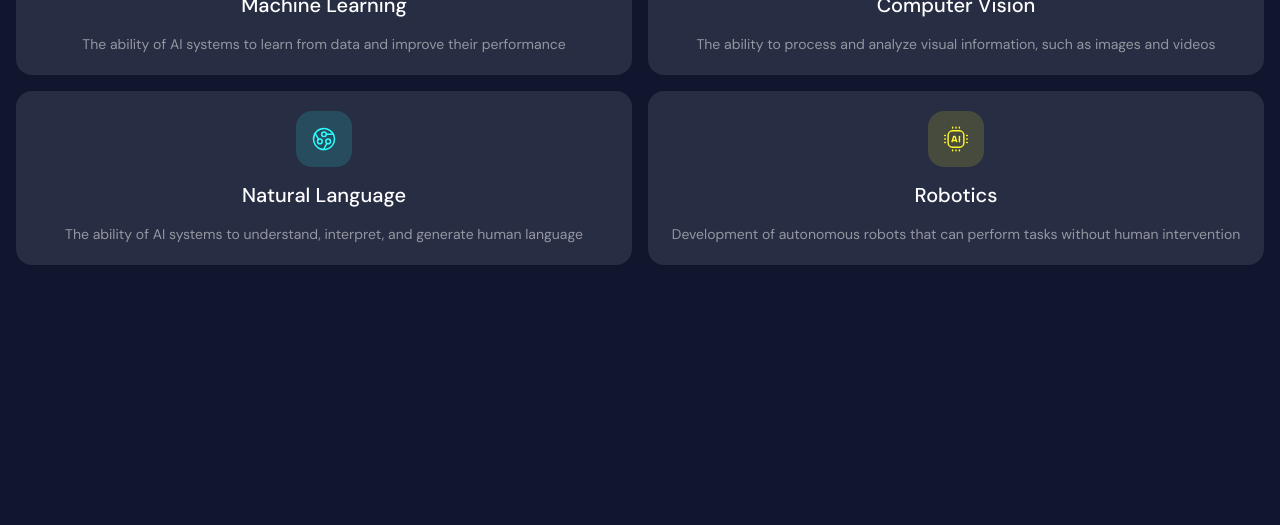
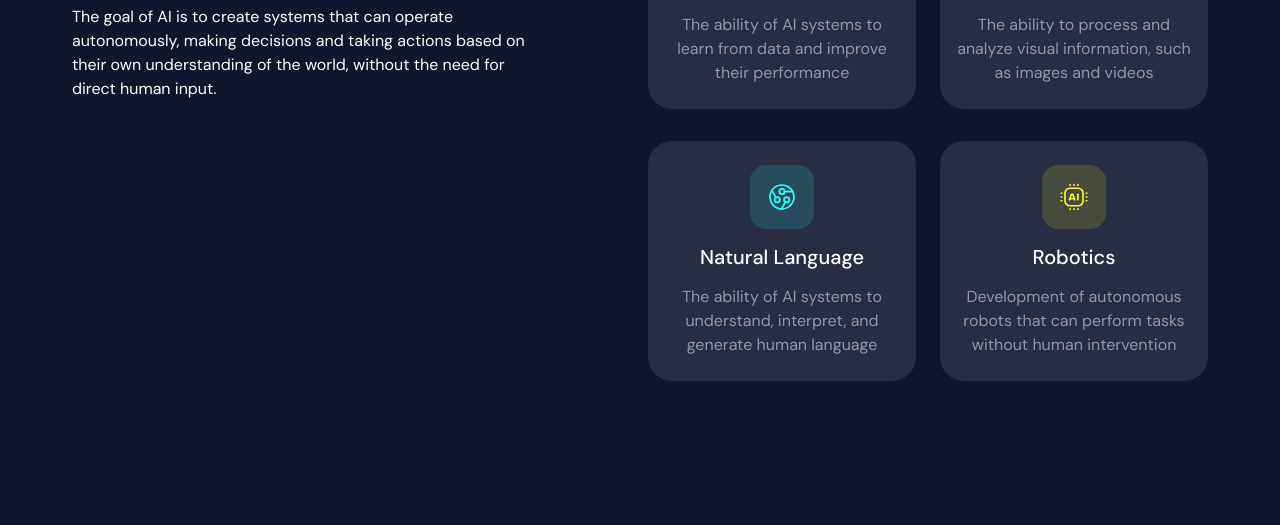
Before and after one commit to gszul/sekcja-4-obszarow-ai, a website built with Vite: page index.html in a window 1280 px wide. Shown: the part 275-800 px from the top of the page. Built offline with nearby package versions, Linux system fonts and the light colour scheme.

Commit message:
added responsive

```diff
--- a/src/global-styles/style.scss
+++ b/src/global-styles/style.scss
@@ -23,3 +23,9 @@ h1 {
 h2 {
   font: var(--font-h2);
 }
+
+@media screen and (min-width: 31rem) {
+  h1 {
+    font: var(--font-h1-desktop);
+  }
+}
--- a/src/pages/home-page/styles/home-page.scss
+++ b/src/pages/home-page/styles/home-page.scss
@@ -1,11 +1,23 @@
 /// Homepage Styles File
 /// Here we import all the Styles files we need for our Homepage.
 
+#home-page {
+    min-height: 100vh;
+    display: grid;
+    place-items: center;
+}
+
 main {
-    margin: 3rem 1rem;
+    width: min(100%,73rem);
+    padding: 3rem 1rem;
     display: flex;
     flex-wrap: wrap;
+    justify-content: center;
     gap: 1.5rem;
+}
+
+section {
+    flex: 0 24rem;
 }
 
 .describe-section {
@@ -25,7 +37,12 @@ main {
     background-color: var(--color-tile-background);
     border-radius: var(--radius-mobile);
     padding: 1.25rem;
-    flex: 1 max(14.1rem, 45%);
+    flex: 1 max(14rem, 45%);
+    display: flex;
+    flex-direction: column;
+    align-items: center;
+    gap: 1rem;
+
 
     // colors for symbol background
     &:nth-child(1) {
@@ -49,7 +66,6 @@ main {
         position: relative;
         display: grid;
         place-items: center;
-        margin: 0 auto 1rem;
         width: 56px;
         height: 56px;
         border-radius: var(--radius-mobile);
@@ -69,13 +85,60 @@ main {
         }
     }
 
-    & h2 {
-        margin-bottom: 1rem;
-    }
-
     & p {
         font: var(--font-body-2);
         opacity: .5;
     }
 
 }
+
+// Tablet (>495px)
+@media screen and (min-width: 31rem) {
+    .describe-section {
+        flex: 0 496px;
+    }
+
+    .tiles-section {
+        flex: 0 496px;
+    }
+
+    .tile {
+        border-radius: var(--radius-desktop);
+        padding-inline: 1rem;
+    }
+}
+
+// Desktop (>1015px)
+@media screen and (min-width: 63.5rem) {
+    main {
+        justify-content: space-between;
+    }
+
+    .describe-section {
+        flex-basis: 467px;
+
+        & h1 {
+            margin-bottom: 1.5rem;
+        }
+    }
+
+    .tiles-section {
+        gap: 1.5rem;
+        row-gap: 2rem;
+        flex: 1;
+        max-width: 560px;
+    }
+
+    .tile {
+        padding-block: 1.5rem;
+
+        & &__symbol {
+            width: 64px;
+            height: 64px;
+        }
+
+        & p {
+            font: var(--font-body-1);
+        }
+    }
+}
```
